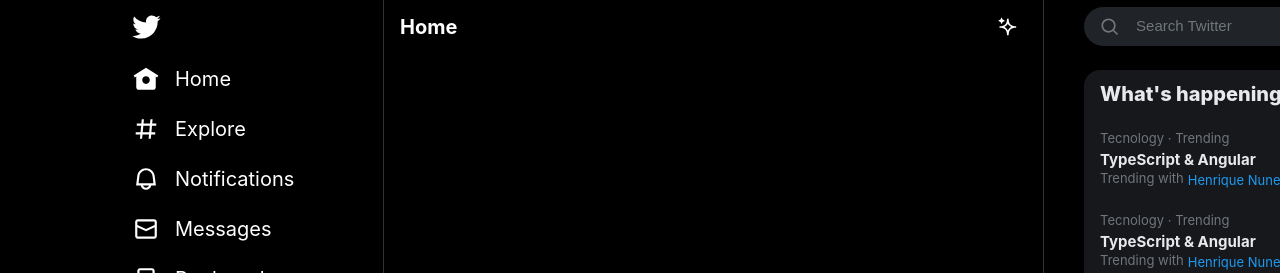
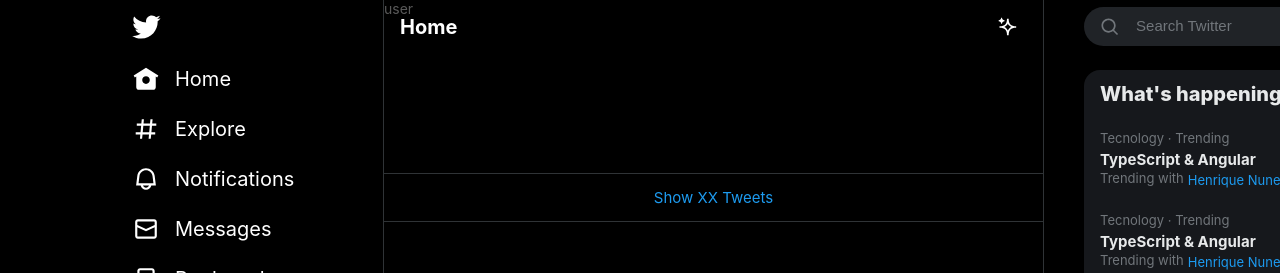
Before and after one commit to hnunezz/TwitterClone-FrontEnd, an Angular app: page /home in a window 1280 px wide. Shown: the top 273 px of the page. Built offline with nearby package versions, Linux system fonts and the light colour scheme.

Commit message:
Feat: Init Add new Tweet section

```diff
--- a/src/app/features/home/components/twitter-main/twitter-main.component.html
+++ b/src/app/features/home/components/twitter-main/twitter-main.component.html
@@ -1,5 +1,4 @@
 <main>
-  <section>
   <div class="Feed-Title">
     <strong>Home</strong>
     <div>
@@ -8,9 +7,16 @@
   </div>
 
   <div class="Feed">
-      <p></p>
+    <section class="Whats-Happening">
+      <div>
+        <p>user</p>
+      </div>
+
+      <div>
+        Show XX Tweets
+      </div>
+    </section>
   </div>
 
   <app-trending></app-trending>
-  </section>
 </main>
--- a/src/app/features/home/components/twitter-main/twitter-main.component.scss
+++ b/src/app/features/home/components/twitter-main/twitter-main.component.scss
@@ -1,8 +1,4 @@
 main {
-  width: 100%;
-  height: 100%;
-
-  section {
   width: 1050px;
   height: 100%;
   display: flex;
@@ -46,6 +42,35 @@
     width: 660px;
     max-width: 660px;
     border-right: 1px solid #2f3336;
+
+    .Whats-Happening {
+      height: 223px;
+      background-color: rgb(0, 0, 0);
+
+      & div:first-child {
+        height: 173px;
+      }
+
+      & div:last-child {
+        display: flex;
+        align-items: center;
+        justify-content: center;
+        height: 49px;
+
+        color: rgb(29, 155, 240);
+        font-family: TwitterChirp, -apple-system, BlinkMacSystemFont, "Segoe UI",
+          Roboto, Helvetica, Arial, sans-serif;
+        font-size: 15px;
+        font-weight: 400;
+
+        border-top: 1px solid rgb(47, 51, 54);
+        border-bottom: 1px solid rgb(47, 51, 54);
+
+        &:hover {
+          background-color: rgba(255, 255, 255, 0.03);
+          cursor: pointer;
         }
       }
     }
+  }
+}
```
Lines whose indentation alone changed are shown as unchanged.
